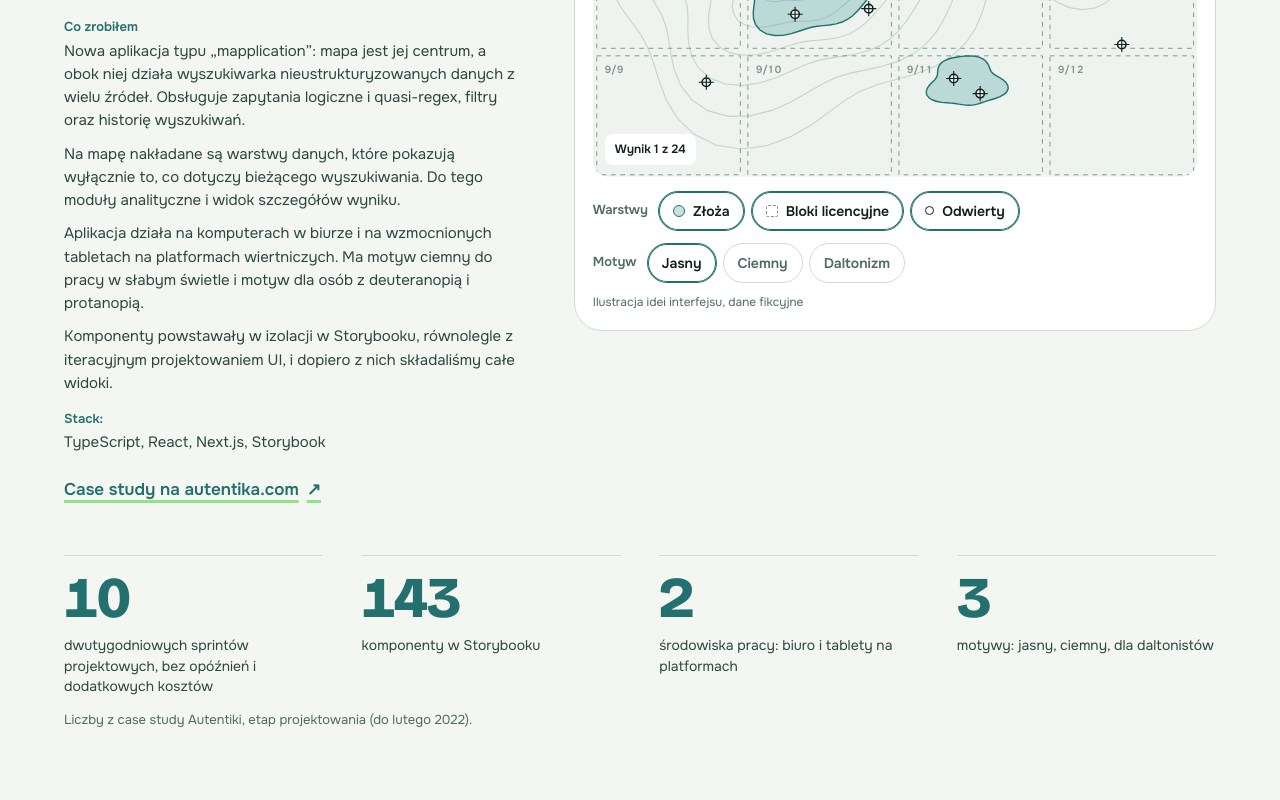
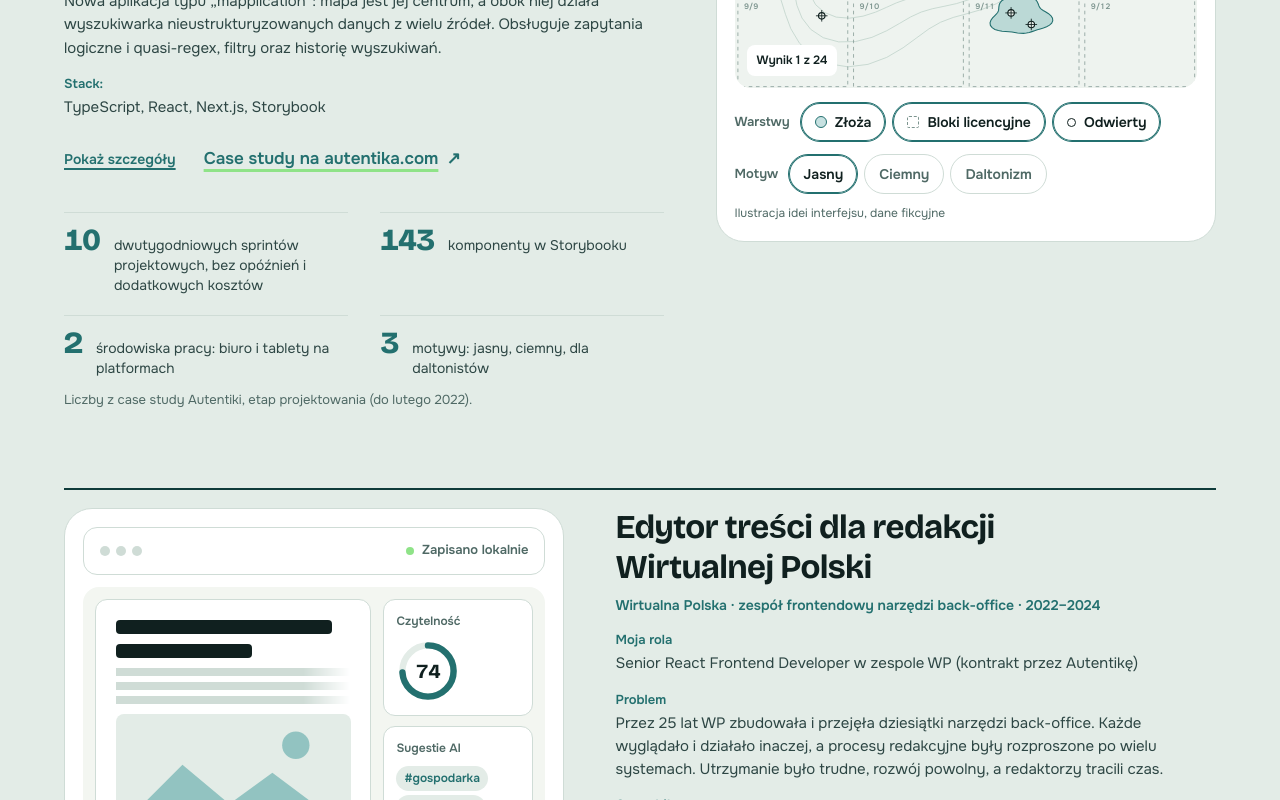
Before and after one commit to g-krzysztof/next-portfolio, a Next.js app: page / in a window 1280 px wide. Shown: the part 3480-4280 px from the top of the page. Built offline with nearby package versions, Linux system fonts and the light colour scheme.

Commit message:
update projects ui

```diff
--- a/components/Home/AboutStack.tsx
+++ b/components/Home/AboutStack.tsx
@@ -7,14 +7,16 @@ import { CmsInline, Section, SectionTitle, Wrap } from './ui';
 interface AboutStackProps {
   about: AboutContent;
   groups: StackGroup[];
+  // ton naprzemienny z sąsiadami: głęboki papier, gdy wyżej nie ma projektów
+  tone?: 'deep';
 }
 
-const AboutStack = ({ about, groups }: AboutStackProps) => {
+const AboutStack = ({ about, groups, tone }: AboutStackProps) => {
   const { copy } = useLang();
   const [current, ...others] = groups;
 
   return (
-    <Section id="o-mnie" $tone="deep" aria-labelledby="o-mnie-title">
+    <Section id="o-mnie" $tone={tone} aria-labelledby="o-mnie-title">
       <Grid>
         <About>
           <SectionTitle id="o-mnie-title">{copy.aboutTitle}</SectionTitle>
--- a/components/Home/Projects.tsx
+++ b/components/Home/Projects.tsx
@@ -1,3 +1,4 @@
+import { useId, useState } from 'react';
 import styled, { css } from 'styled-components';
 import type { Project, ProjectsSection } from '../../content/types';
 import EditorDemo from './EditorDemo';
@@ -14,7 +15,7 @@ const Projects = ({ section }: { section: ProjectsSection }) => {
   const rest = items.filter((item) => !item.featured);
 
   return (
-    <Section id="projekty" aria-labelledby="projekty-title">
+    <Section id="projekty" $tone="deep" aria-labelledby="projekty-title">
       <Wrap>
         <SectionTitle id="projekty-title">
           <CmsInline>{section.title}</CmsInline>
@@ -54,8 +55,8 @@ const VISUALS: Record<string, (() => React.JSX.Element) | undefined> = {
   editor: EditorDemo,
 };
 
-// Wyróżniony case study: opis i ilustracja obok siebie (co drugi na odwrót),
-// liczby pod spodem
+// Wyróżniony case study: opis z liczbami obok ilustracji (co drugi na odwrót).
+// Domyślnie widać rolę, problem i pierwszy akapit pracy; resztę rozwija przycisk.
 const Featured = ({ project, flip }: { project: Project; flip: boolean }) => {
   const { copy } = useLang();
   const {
@@ -72,6 +73,10 @@ const Featured = ({ project, flip }: { project: Project; flip: boolean }) => {
     visual,
   } = project;
   const Visual = visual && VISUALS[visual];
+  const [open, setOpen] = useState(false);
+  const moreId = useId();
+  const [firstWork, ...restWork] = text;
+  const hasMore = Boolean(product?.length) || restWork.length > 0;
 
   return (
     <FeaturedItem $flip={flip}>
@@ -87,7 +92,7 @@ const Featured = ({ project, flip }: { project: Project; flip: boolean }) => {
               <p>{problem}</p>
             </>
           )}
-          {product && (
+          {open && product && (
             <>
               <Label>{copy.projectProduct}</Label>
               {product.map((paragraph) => (
@@ -96,26 +101,36 @@ const Featured = ({ project, flip }: { project: Project; flip: boolean }) => {
             </>
           )}
           <Label>{copy.projectWork}</Label>
-          {text.map((paragraph) => (
-            <p key={paragraph}>{paragraph}</p>
-          ))}
+          <p>{firstWork}</p>
+          <div id={moreId}>
+            {open &&
+              restWork.map((paragraph) => <p key={paragraph}>{paragraph}</p>)}
+          </div>
           <Label>{copy.expStack}</Label>
           <p>{stack}</p>
         </Detail>
+        <Actions>
+          {hasMore && (
+            <More
+              type="button"
+              onClick={() => setOpen(!open)}
+              aria-expanded={open}
+              aria-controls={moreId}
+            >
+              {open ? copy.readLess : copy.projectMore}
+            </More>
+          )}
           {link && (
-          <CaseLink href={link.href} target="_blank" rel="noopener noreferrer">
+            <CaseLink
+              href={link.href}
+              target="_blank"
+              rel="noopener noreferrer"
+            >
               {link.label}
               <span aria-hidden="true">↗</span>
             </CaseLink>
           )}
-      </FeaturedText>
-
-      {Visual && (
-        <FeaturedVisual>
-          <Visual />
-        </FeaturedVisual>
-      )}
-
+        </Actions>
         {facts && (
           <FactsWrap>
             <Facts aria-label={copy.projectFacts}>
@@ -128,6 +143,13 @@ const Featured = ({ project, flip }: { project: Project; flip: boolean }) => {
             </Facts>
             {factsSource && <FactsSource>{factsSource}</FactsSource>}
           </FactsWrap>
+        )}
+      </FeaturedText>
+
+      {Visual && (
+        <FeaturedVisual>
+          <Visual />
+        </FeaturedVisual>
       )}
     </FeaturedItem>
   );
@@ -150,11 +172,6 @@ const Grid = styled.ul`
   @media (max-width: ${({ theme }) => theme.breakpoints.tablet}) {
     grid-template-columns: 1fr;
   }
-`;
-
-const Item = styled.li`
-  border-top: 2px solid ${({ theme }) => theme.colors.field};
-  padding-top: 18px;
 `;
 
 const Name = styled.h3`
@@ -188,17 +205,25 @@ const Label = styled.h4`
   color: ${({ theme }) => theme.colors.tealInk};
 `;
 
+const Item = styled.li`
+  border-top: 2px solid ${({ theme }) => theme.colors.field};
+  padding-top: 18px;
+  ${Detail} {
+    max-width: 68ch;
+  }
+`;
+
 const FeaturedItem = styled.article<{ $flip: boolean }>`
   margin-top: clamp(36px, 5vw, 56px);
   padding-top: 18px;
   border-top: 2px solid ${({ theme }) => theme.colors.field};
   display: grid;
   grid-template-columns: ${({ $flip }) =>
-    $flip ? 'minmax(0, 7fr) minmax(0, 5fr)' : 'minmax(0, 5fr) minmax(0, 7fr)'};
+    $flip ? 'minmax(0, 5fr) minmax(0, 6fr)' : 'minmax(0, 6fr) minmax(0, 5fr)'};
   gap: clamp(28px, 4vw, 64px);
   align-items: start;
   & + & {
-    margin-top: clamp(64px, 8vw, 112px);
+    margin-top: clamp(48px, 6vw, 88px);
   }
   ${({ $flip }) =>
     $flip &&
@@ -219,9 +244,13 @@ const FeaturedItem = styled.article<{ $flip: boolean }>`
 
 const FeaturedText = styled.div`
   ${Name} {
-    font-size: clamp(1.6rem, 2.8vw, 2.4rem);
+    font-size: clamp(1.6rem, 2.6vw, 2.25rem);
   }
-  ${Detail} p + p {
+  ${Detail} {
+    max-width: 68ch;
+  }
+  ${Detail} p + p,
+  ${Detail} p + div > p {
     margin-top: 10px;
   }
 `;
@@ -230,11 +259,31 @@ const FeaturedVisual = styled.div`
   min-width: 0;
 `;
 
+// liczby w kolumnie tekstu, obok ilustracji, więc nie dokładają osobnego rzędu
+const FactsWrap = styled.div`
+  margin-top: clamp(24px, 2.5vw, 36px);
+`;
+
+const Actions = styled.div`
+  display: flex;
+  flex-wrap: wrap;
+  align-items: center;
+  gap: 8px 28px;
+  margin-top: 18px;
+`;
+
+const More = styled.button`
+  min-height: 40px;
+  font-weight: 600;
+  font-size: 14px;
+  color: ${({ theme }) => theme.colors.tealInk};
+  text-decoration: underline;
+  text-underline-offset: 4px;
+  text-decoration-thickness: 1.5px;
+`;
+
 const CaseLink = styled.a`
-  display: inline-flex;
-  align-items: center;
-  gap: 8px;
-  margin-top: 22px;
+  padding-block: 8px;
   font-weight: 600;
   color: ${({ theme }) => theme.colors.tealInk};
   text-decoration: underline;
@@ -242,6 +291,8 @@ const CaseLink = styled.a`
   text-decoration-thickness: 3px;
   text-underline-offset: 0.3em;
   span {
+    display: inline-block;
+    margin-left: 8px;
     transition: transform 0.25s ${({ theme }) => theme.ease.out};
   }
   @media (hover: hover) {
@@ -251,43 +302,47 @@ const CaseLink = styled.a`
   }
 `;
 
-const FactsWrap = styled.div`
-  grid-column: 1 / -1;
-`;
-
 const FactsSource = styled.p`
-  margin-top: 14px;
+  margin-top: 12px;
   font-size: 13px;
   color: ${({ theme }) => theme.colors.inkMuted};
 `;
 
 const Facts = styled.dl`
   display: grid;
-  grid-template-columns: repeat(4, minmax(0, 1fr));
-  gap: clamp(20px, 3vw, 48px);
-  @media (max-width: ${({ theme }) => theme.breakpoints.tablet}) {
   grid-template-columns: repeat(2, minmax(0, 1fr));
-  }
+  gap: 20px clamp(20px, 2.5vw, 36px);
 `;
 
 const Fact = styled.div`
+  display: grid;
+  grid-template-columns: auto 1fr;
+  align-items: baseline;
+  column-gap: 14px;
   border-top: 1px solid ${({ theme }) => theme.colors.line};
-  padding-top: 14px;
+  padding-top: 12px;
+  @media (max-width: ${({ theme }) => theme.breakpoints.mobileL}) {
+    grid-template-columns: 1fr;
+  }
 `;
 
 const FactValue = styled.dt`
   font-family: ${({ theme }) => theme.fonts.display};
   font-weight: 800;
-  font-size: clamp(2.5rem, 4.5vw, 4rem);
+  font-size: clamp(1.6rem, 2.4vw, 2.1rem);
   line-height: 1;
-  letter-spacing: -0.04em;
+  letter-spacing: -0.035em;
   color: ${({ theme }) => theme.colors.tealInk};
   font-variant-numeric: tabular-nums;
+  white-space: nowrap;
 `;
 
 const FactLabel = styled.dd`
-  margin: 8px 0 0;
+  margin: 0;
   font-size: 14px;
-  line-height: 1.45;
+  line-height: 1.4;
   color: ${({ theme }) => theme.colors.inkSoft};
+  @media (max-width: ${({ theme }) => theme.breakpoints.mobileL}) {
+    margin-top: 6px;
+  }
 `;
--- a/components/Home/copy.ts
+++ b/components/Home/copy.ts
@@ -54,6 +54,7 @@ const COPY = {
     projectProblem: 'Problem',
     projectProduct: 'Produkt',
     projectFacts: 'Projekt w liczbach',
+    projectMore: 'Pokaż szczegóły',
     mapDemo: 'Interaktywna ilustracja interfejsu mapy, nie zrzut ekranu',
     demoCaption: 'Ilustracja idei interfejsu, dane fikcyjne',
     mapLayers: 'Warstwy',
@@ -119,6 +120,7 @@ const COPY = {
     projectProblem: 'Problem',
     projectProduct: 'The product',
     projectFacts: 'The project in numbers',
+    projectMore: 'Show details',
     mapDemo: 'Interactive illustration of the map interface, not a screenshot',
     demoCaption: 'Illustration of the interface idea, made-up data',
     mapLayers: 'Layers',
--- a/pages/index.tsx
+++ b/pages/index.tsx
@@ -35,7 +35,11 @@ const Home = ({ content, buildYear }: HomeProps) => {
         </Opening>
         <Experience section={experience} />
         {projects && <Projects section={projects} />}
-        <AboutStack about={about} groups={stack} />
+        <AboutStack
+          about={about}
+          groups={stack}
+          tone={projects ? undefined : 'deep'}
+        />
       </main>
       <Contact section={contact} buildYear={buildYear} />
     </>
```
Also changed, not shown: 1 other file (tests, documents, lock files or other folders). Lines whose indentation alone changed are shown as unchanged.
